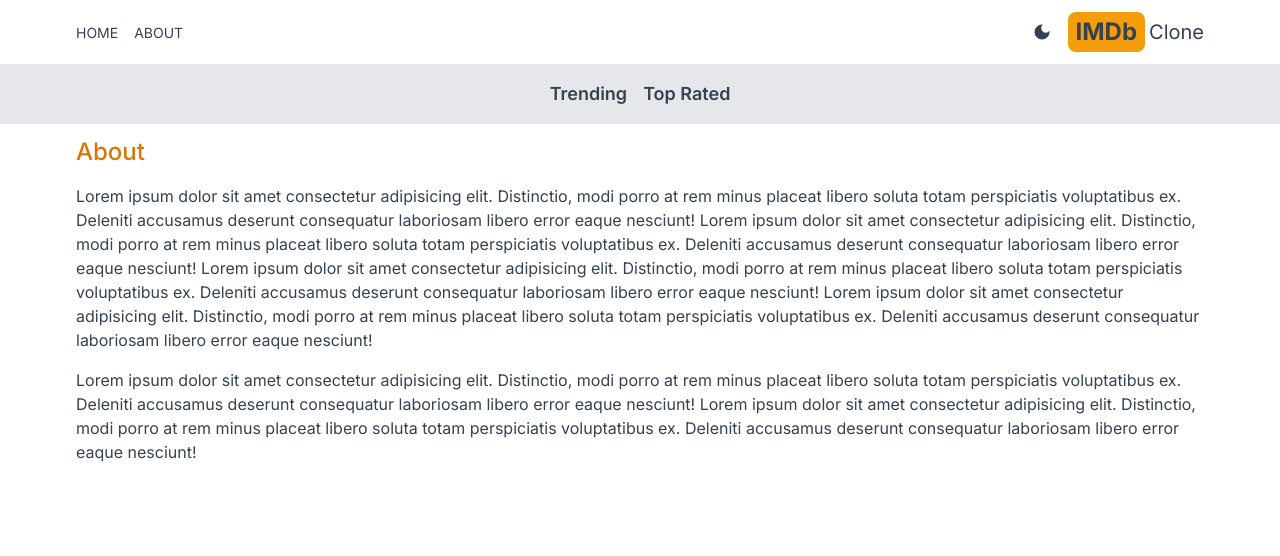
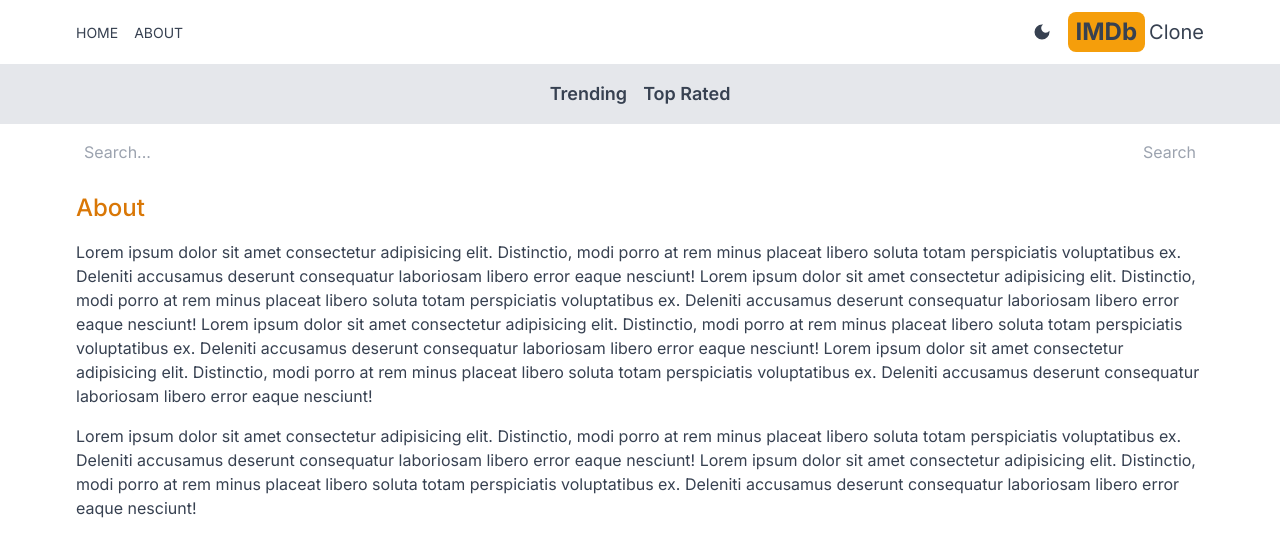
Before and after one commit to DenisDK/MovieApp, a Next.js app: page /about in a window 1280 px wide. Shown: the top 556 px of the page. Built offline with nearby package versions, Linux system fonts and the light colour scheme.

Commit message:
Create search box

```diff
--- a/src/app/layout.jsx
+++ b/src/app/layout.jsx
@@ -3,6 +3,7 @@
 import { Header } from "@/components/Header";
 import { Providers } from "./Providers";
 import { Navbar } from "@/components/Navbar";
+import { SearchBox } from "@/components/SearchBox";
 
 const inter = Inter({ subsets: ["latin"] });
 
@@ -18,6 +19,7 @@
             <Providers>
                <Header />
                <Navbar />
+               <SearchBox />
                {children}
             </Providers>
          </body>
--- /dev/null
+++ b/src/app/search/[searchTerm]/page.jsx
@@ -0,0 +1,18 @@
+import { Results } from "@/components/Results";
+
+export default async function SearchPage({ params }) {
+   const searchTerm = params.searchTerm;
+   const res = await fetch(`https://api.themoviedb.org/3/search/movie?api_key=${process.env.API_KEY}&query=${searchTerm}&language=en-US&page=1&include_adult=false`);
+   const data = await res.json();
+   const results = data.results;
+   return (
+      <div>
+         {
+            results && results.length === (<h1 className="text-center pt-6">No results found</h1>)
+         }
+         {
+            results && <Results results={results} />
+         }
+      </div>
+   )
+}
--- /dev/null
+++ b/src/components/SearchBox.jsx
@@ -0,0 +1,20 @@
+'use client'
+
+import { useState } from "react"
+import { useRouter } from "next/navigation";
+
+export const SearchBox = () => {
+   const [search, setSeach] = useState('');
+   const router = useRouter();
+   const handleSubmit = (e) => {
+      e.preventDefault();
+      // window.location.href = `/search?q=${search}`
+      router.push(`/search/${search}`)
+   }
+   return (
+      <form onSubmit={handleSubmit} className="flex justify-between px-5 max-w-6xl mx-auto">
+         <input type="text" placeholder="Search..." value={search} onChange={(e) => setSeach(e.target.value)} className="w-full h-14 rounded-md placeholder-gray-400 outline-none bg-transparent flex-1" />
+         <button className="text-amber-500 disabled:text-gray-400 transition-colors duration-300" disabled={search === ''}>Search</button>
+      </form>
+   )
+}
```
